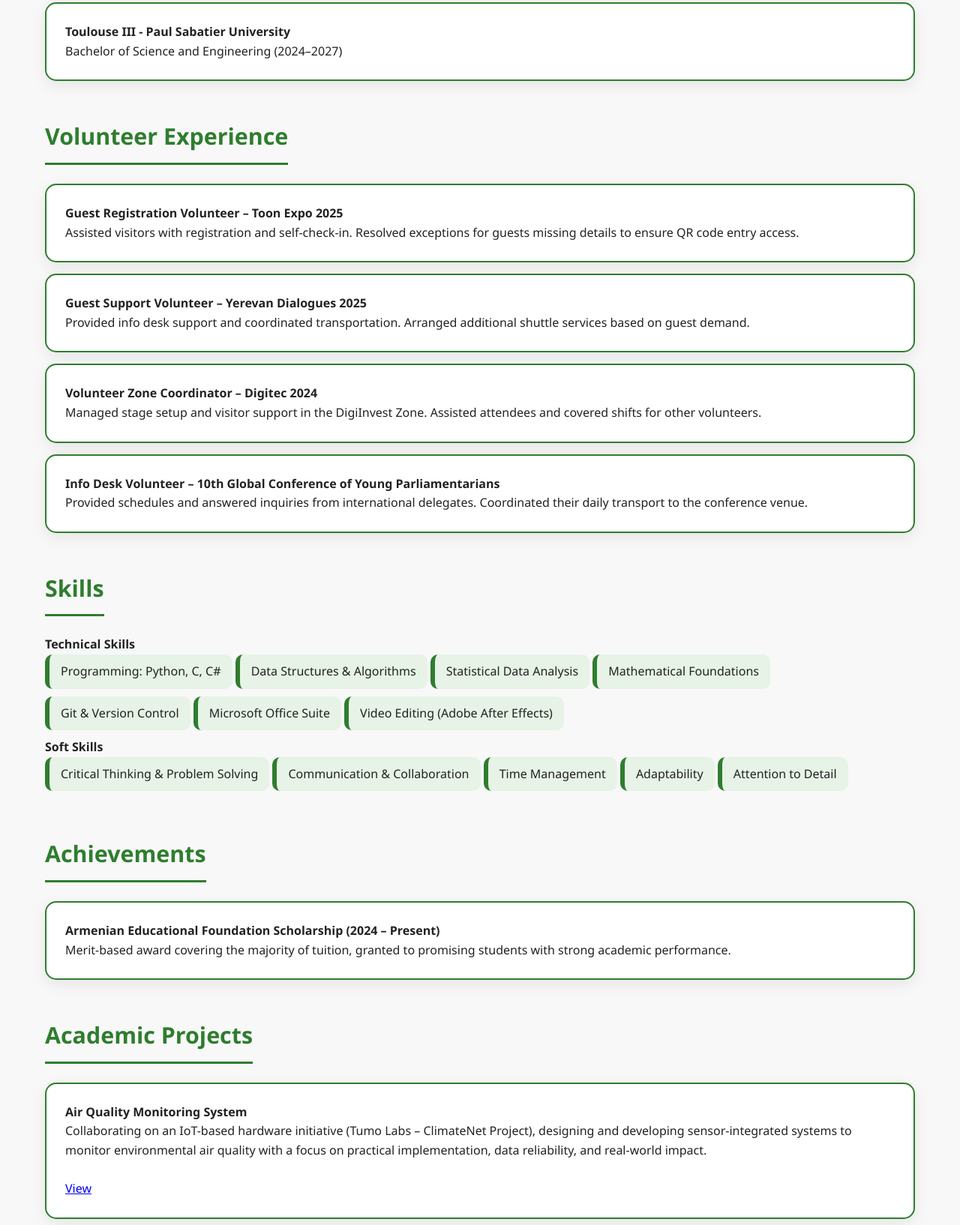
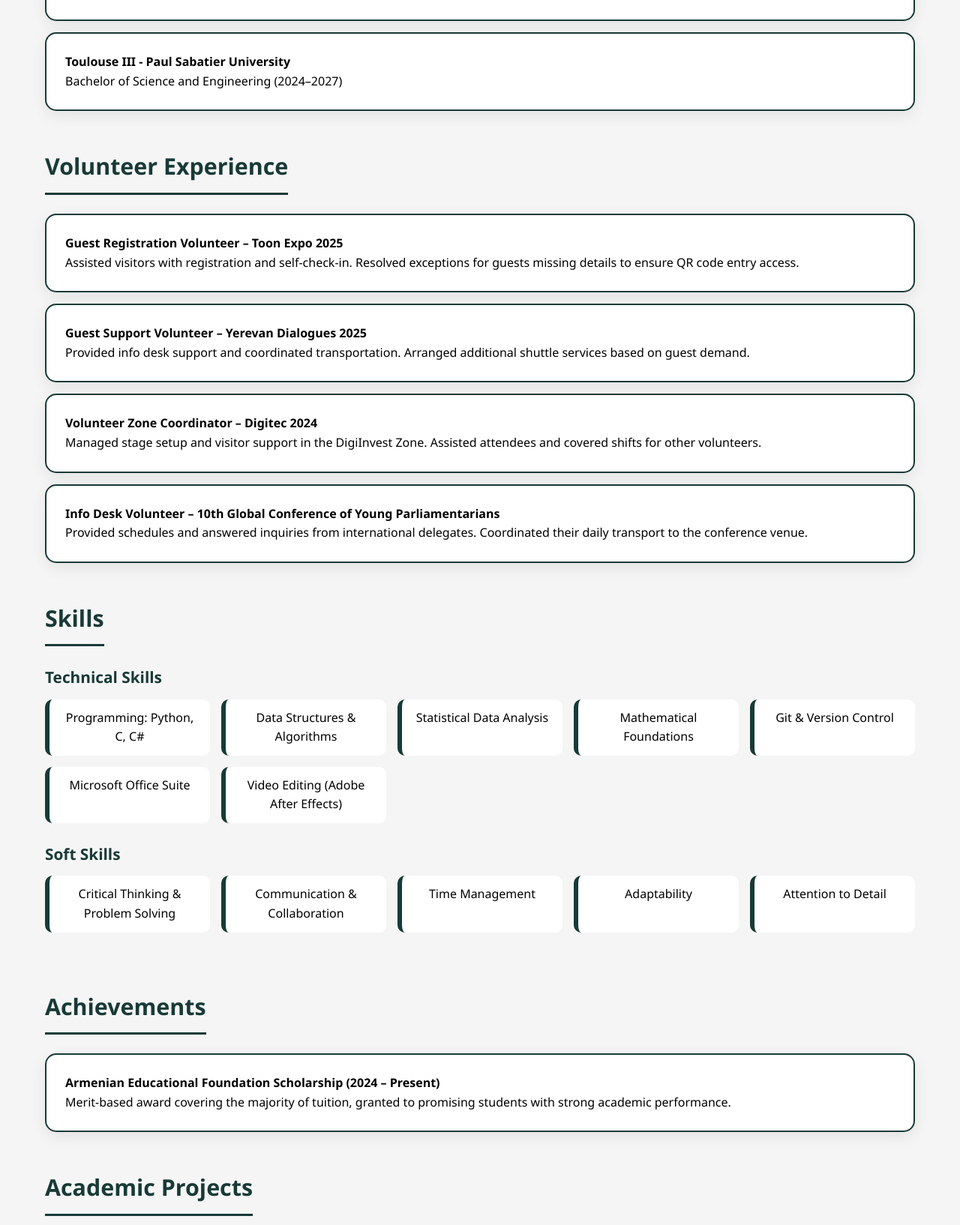
Before and after one commit to milenamayilyan/My_Website, a plain HTML site: page index.html in a window 1280 px wide. Shown: the part 966-2600 px from the top of the page at 75% size. Drawn offline with Linux system fonts and the light colour scheme.

Commit message:
Update styles for header, skills, and links

```diff
--- a/style.css
+++ b/style.css
@@ -4,19 +4,18 @@
     padding: 0;
     box-sizing: border-box;
     font-family: 'Segoe UI', Tahoma, Geneva, Verdana, sans-serif;
+    color: #000; /* all text black by default */
 }
 
 body {
-    background: #f8f8f8;
-    color: #222;
+    background: #f5f5f5; /* very light grey */
     line-height: 1.6;
 }
 
 /* Header */
 header {
-    background: #90ee90; /* Light green */
+    background: #183a37; /* dark green */
     padding: 60px 20px;
-    color: #ffffff;
     text-align: center;
 }
 
@@ -24,19 +23,25 @@ header {
     display: flex;
     flex-direction: column;
     align-items: center;
-    text-align: center;
     max-width: 1200px;
     margin: 0 auto;
     gap: 20px;
 }
 
 .header-container img {
-    width: 180px;
-    height: 180px;
+    width: 200px;
+    height: 200px;
     border-radius: 50%;
-    border: 5px solid #ffffff;
+    border: 5px solid #183a37; /* dark green border */
     object-fit: cover;
+    margin-bottom: 20px;
+    transition: transform 0.3s;
     box-shadow: 0 8px 20px rgba(0,0,0,0.2);
+}
+
+.header-text h1,
+.header-text h2 {
+    color: #fff; /* white text for header */
 }
 
 .header-text h1 {
@@ -61,16 +66,22 @@ main .content {
 /* Section headers */
 section h3 {
     font-size: 1.9em;
-    color: #2f7d2f;
-    border-bottom: 3px solid #2f7d2f;
+    color: #183a37;
+    border-bottom: 3px solid #183a37;
     display: inline-block;
     padding-bottom: 10px;
     margin-bottom: 25px;
 }
 
+section h4 {
+    color: #183a37;
+    margin-bottom: 12px;
+    font-size: 1.3em;
+}
+
 /* Frames and cards */
 .framed-info, .card {
-    border: 2px solid #2f7d2f;
+    border: 2px solid #183a37;
     border-radius: 15px;
     padding: 25px;
     background: #ffffff;
@@ -89,53 +100,66 @@ section h3 {
     gap: 15px;
 }
 
-/* Skills */
-.skills-cards {
-    flex-direction: row;
-    gap: 20px;
-    flex-wrap: wrap;
+/* Skills section */
+.skills-grid {
+    display: grid;
+    grid-template-columns: repeat(auto-fit, minmax(220px, 1fr));
+    gap: 15px;
+    margin-bottom: 25px;
 }
 
-.skills-cards .card {
-    flex: 1;
+.skill-box {
+    padding: 12px 15px;
+    background: #ffffff; /* white background */
+    border-left: 6px solid #183a37; /* dark green accent */
+    border-radius: 10px;
+    font-size: 1em;
+    text-align: center;
+    transition: transform 0.3s;
 }
 
-.skills-cards h4 {
-    color: #2f7d2f;
-    margin-bottom: 12px;
-    font-size: 1.3em;
+.skill-box:hover {
+    transform: translateY(-3px);
+    background: #f0f0f0;
 }
 
-/* Each skill in a box */
-.skill-box {
-    display: inline-block;
-    padding: 10px 15px;
-    margin-bottom: 10px;
-    background: #e6f3e6;
-    border-left: 6px solid #2f7d2f;
-    border-radius: 10px;
-    font-size: 1em;
-}
-
-/* Social links */
+/* Social links (icons left) */
 .social-links {
     margin-top: 10px;
     display: flex;
     gap: 20px;
+    justify-content: flex-start;
 }
 
 .social-links a {
     text-decoration: none;
-    color: #2f7d2f;
+    color: #000; /* black text for links */
     font-weight: 600;
     display: flex;
     align-items: center;
-    gap: 6px;
+    gap: 10px;
 }
 
 .social-icon {
     width: 22px;
     height: 22px;
+}
+
+/* View button for projects */
+.view-btn {
+    display: inline-block;
+    margin-top: 10px;
+    padding: 8px 15px;
+    background: #183a37;
+    color: #fff;
+    text-decoration: none;
+    border-radius: 8px;
+    font-weight: 600;
+    transition: background 0.3s;
+}
+
+.view-btn:hover {
+    background: #105048;
 }
 
 /* Responsive */
@@ -144,7 +168,7 @@ section h3 {
         padding: 0 10px;
     }
 
-    .skills-cards {
-        flex-direction: column;
+    .skills-grid {
+        grid-template-columns: repeat(auto-fit, minmax(180px, 1fr));
     }
 }
```
